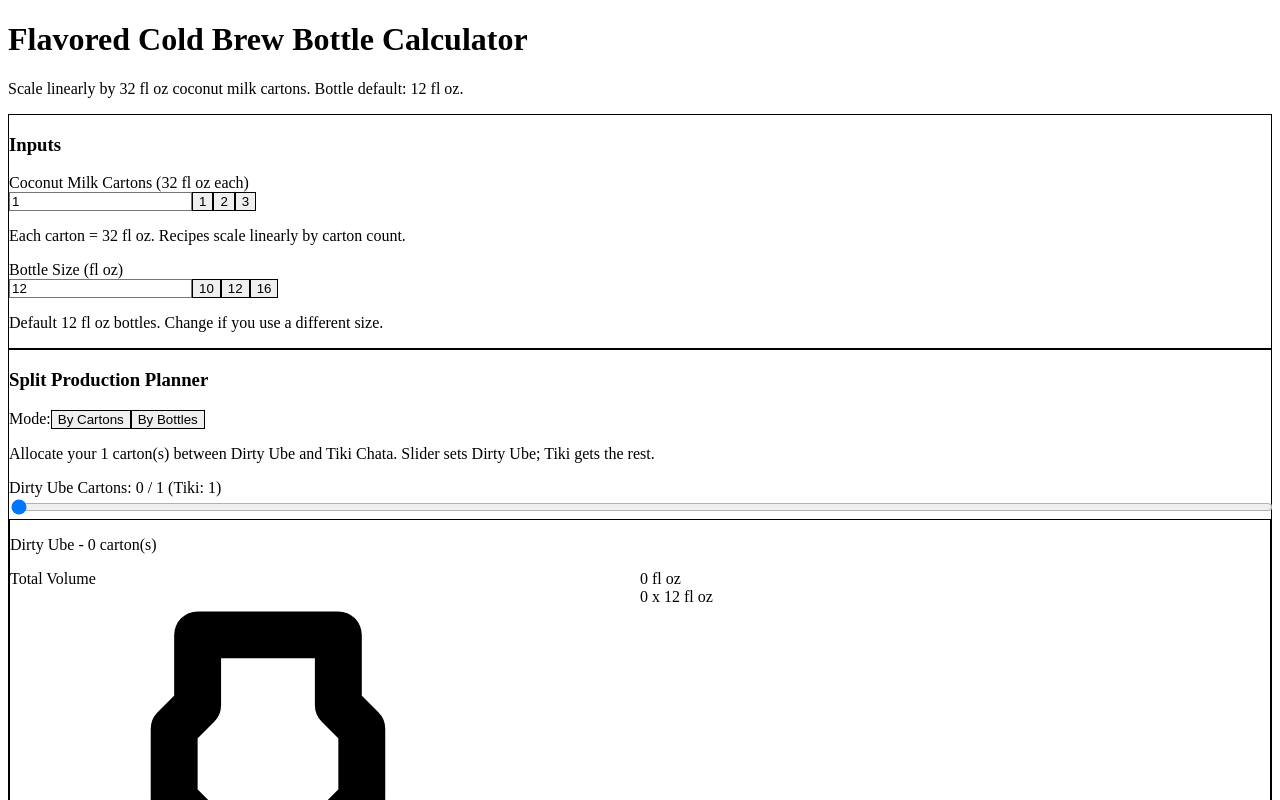
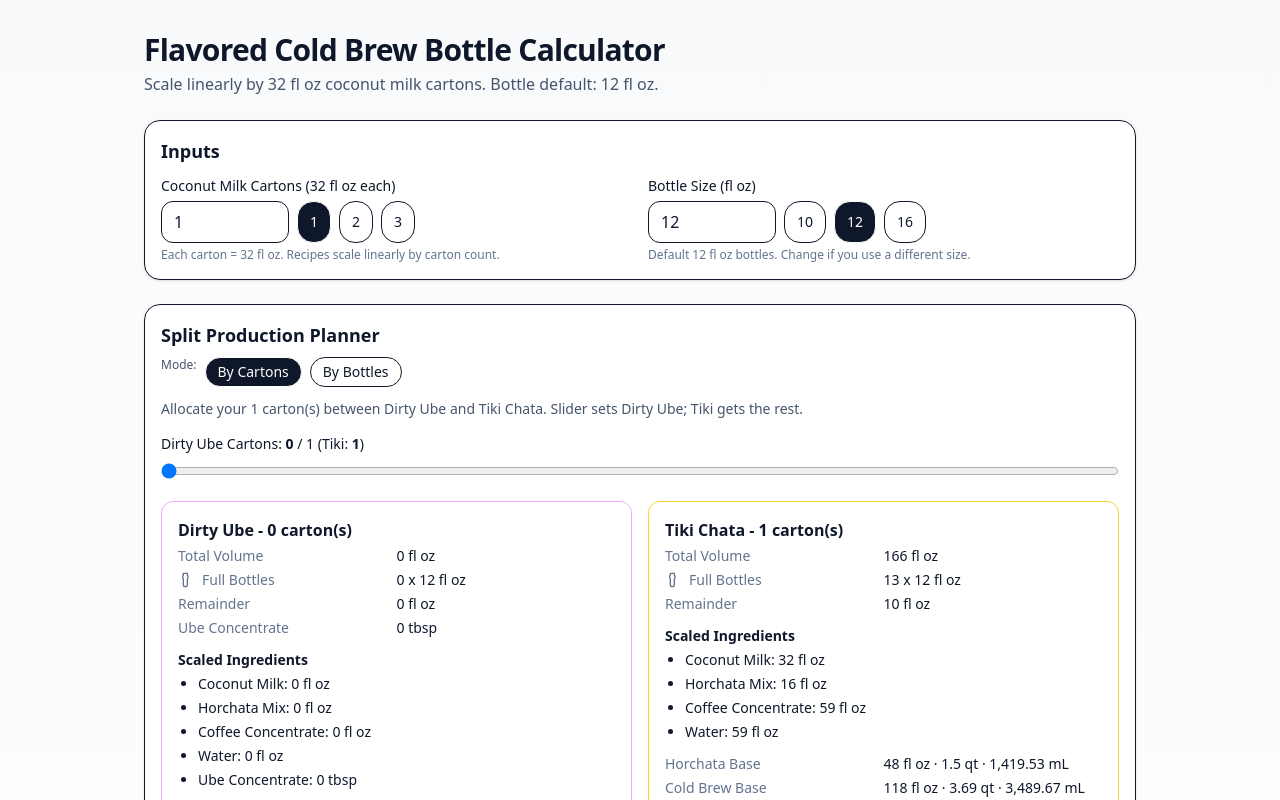
Before and after one commit to ericeleccion-source/Kapu_Bottle_Manufacture, a Next.js app: page / in a window 1280 px wide. Shown: the top 800 px of the page. Built offline with nearby package versions, Linux system fonts and the light colour scheme.

Commit message:
fix: use @tailwindcss/postcss plugin (Tailwind v4) and update globals.css

```diff
--- a/app/globals.css
+++ b/app/globals.css
@@ -1,3 +1,4 @@
+@import "tailwindcss";
 @tailwind base;
 @tailwind components;
 @tailwind utilities;
--- a/postcss.config.cjs
+++ b/postcss.config.cjs
@@ -1,7 +1,6 @@
-// postcss.config.cjs
 module.exports = {
   plugins: {
-    '@tailwindcss/postcss': {},
+    "@tailwindcss/postcss": {},
     autoprefixer: {},
   },
 };
```
